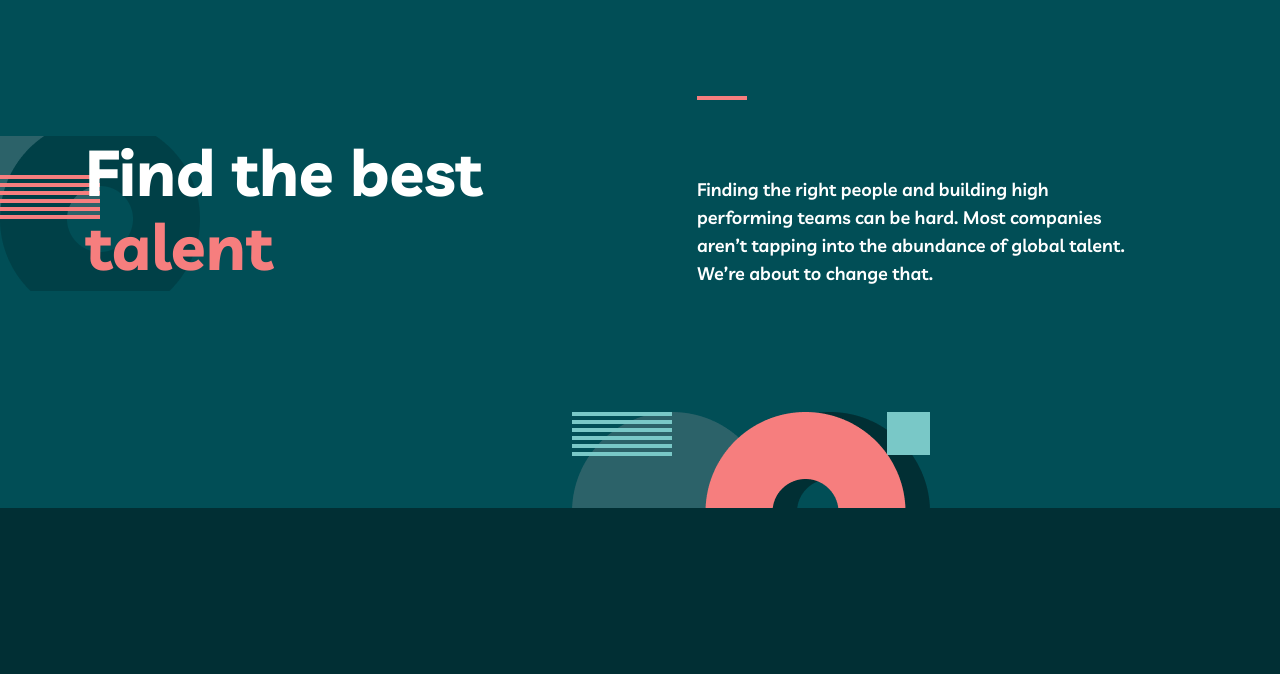
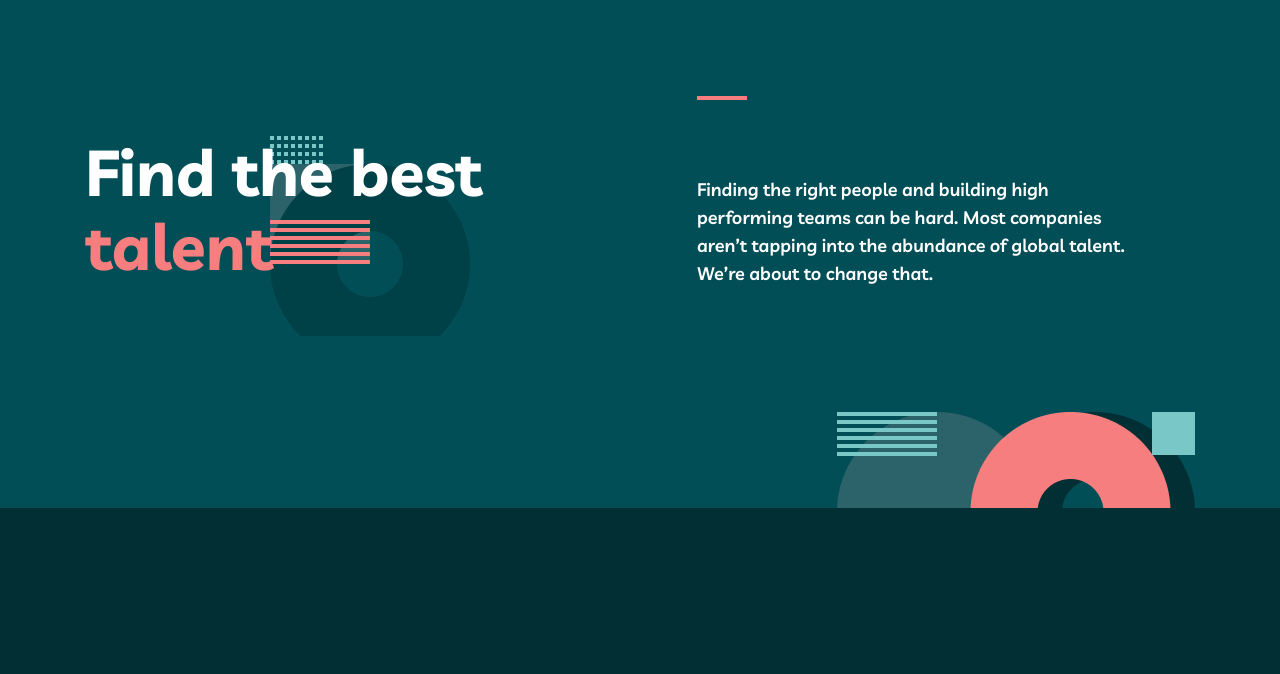
Before and after one commit to Abdulaziz9600/fylo-maket, a plain HTML site: page index.html in a window 1280 px wide. Shown: the part 126-800 px from the top of the page. Drawn offline with Linux system fonts and the light colour scheme.

Commit message:
change css element

```diff
--- a/css/main.css
+++ b/css/main.css
@@ -102,7 +102,7 @@ body{
   padding-bottom: 120px;
   background-image:url(/img/b-g1.png) ;
   background-repeat:no-repeat ;
-  background-position: top 129px right 452px;
+  background-position:  calc(50% - 500px) (top 170px);
 
 }
 .about-section-box{
@@ -304,19 +304,9 @@ body{
   border: 2px solid rgb(0, 0, 0);
   color: rgb(0, 0, 0);
 }
-/* .ready-box::before{
-  display:inline-block;
-  content: '';
-  position: absolute;
-  left: -250px;
-  bottom: -105px;
-  background-image: url(/img/Group8.png);
-  background-repeat:no-repeat ;
-  width: 200px;
-  height: 200px;
-  margin-left: 68px;
-} */
+
 /* SITE-FOOTER-STYLE */
+
 .site-footer{
   padding-top: 48px;
   padding-bottom: 48px;
@@ -376,13 +366,16 @@ body{
 
 .home-section{
   background-color: rgba(1, 78, 86, 1);
-  padding-bottom: 120px;
-  background-image: url(/img/b-g7.png),url(/img/p-g5.png);
+  background-image: url(/img/p-g5.png);
   background-repeat:no-repeat ;
-  background-position: bottom -104px right 350px, top -45px left 0px ;
+  background-position: calc(25% - 0px ) top   ;
 }
 .home-section-box{
   display: flex;
+  background-image:url(/img/b-g7.png);
+  background-position: bottom -104px right 0px;
+  background-repeat:no-repeat ;
+  padding-bottom: 120px;
 }
 .home-titel{
   width: 532px;
@@ -393,7 +386,7 @@ body{
   width: 445px;
   position: relative;
   padding-top: 40px;
-  padding-bottom: 100px;
+  margin-bottom: 100px;
 }
 
 .bulid-mange-section{
```
